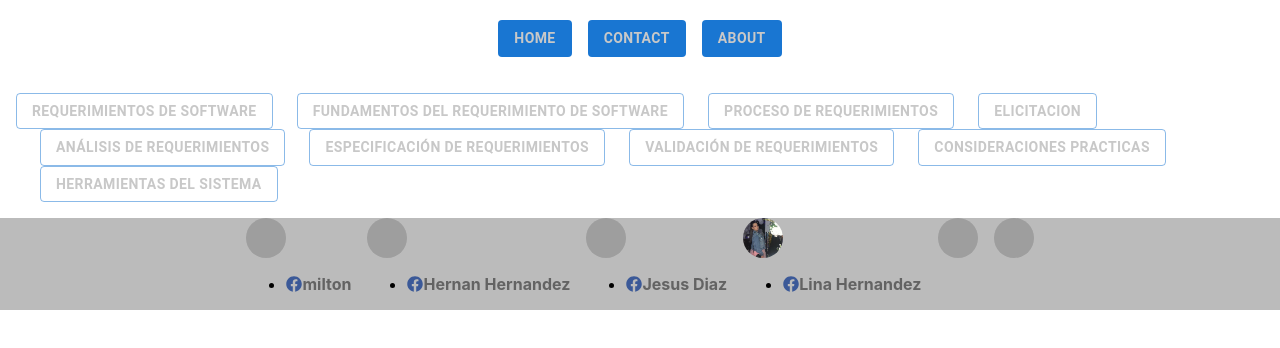
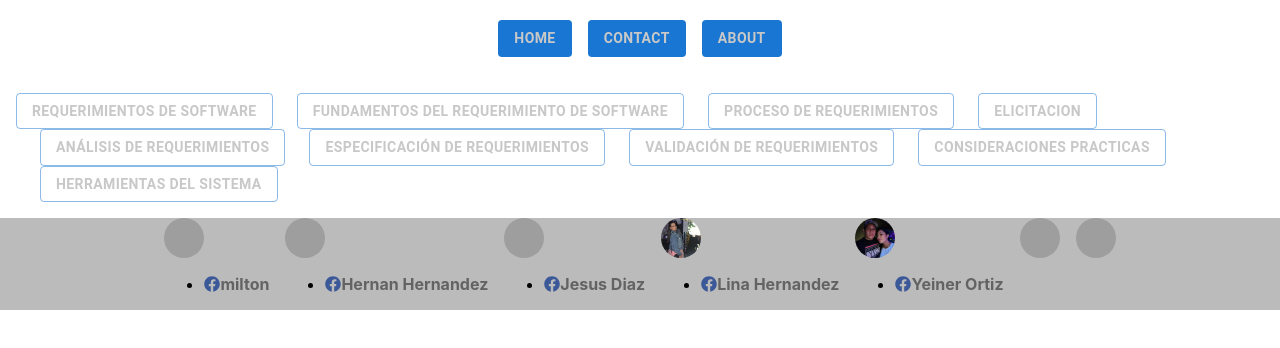
Before and after one commit to MiltonRiscanevo/wikiiberoproyect, a React (Create React App) app: page /requirements_specification in a window 1280 px wide. Both pictures are taken after a click on the button "CONTACT". Shown: the top 348 px of the page. Built offline with nearby package versions, Linux system fonts and the light colour scheme; grey boxes are pictures that could not be loaded.

Commit message:
adicionando informacion relevante perfiles y mas componentes

```diff
--- a/public/index.html
+++ b/public/index.html
@@ -2,14 +2,14 @@
 <html lang="en">
   <head>
     <meta charset="utf-8" />
-    <link rel="icon" href="%PUBLIC_URL%/favicon.ico" />
+    <link rel="icon" href="%PUBLIC_URL%/developer_folder-20798.ico" />
     <meta name="viewport" content="width=device-width, initial-scale=1" />
     <meta name="theme-color" content="#000000" />
     <meta
       name="description"
       content="Web site created using create-react-app"
     />
-    <link rel="apple-touch-icon" href="%PUBLIC_URL%/logo192.png" />
+    <link rel="apple-touch-icon" href="%PUBLIC_URL%/developer_folder-20798.ico" />
     <!--
       manifest.json provides metadata used when your web app is installed on a
       user's mobile device or desktop. See https://developers.google.com/web/fundamentals/web-app-manifest/
@@ -24,7 +24,7 @@
       work correctly both with client-side routing and a non-root public URL.
       Learn how to configure a non-root public URL by running `npm run build`.
     -->
-    <title>React App</title>
+    <title>WikiIbero</title>
   </head>
   <body>
     <noscript>You need to enable JavaScript to run this app.</noscript>
--- a/src/components/Contact.jsx
+++ b/src/components/Contact.jsx
@@ -4,6 +4,7 @@ import Stack from '@mui/material/Stack';
 import {FontAwesomeIcon} from "@fortawesome/react-fontawesome"
 import {faFacebook} from "@fortawesome/free-brands-svg-icons"
 import LinaHernandez from "./images/LinaHernandez.jpeg"
+import YeinerOrtiz from "./images/pp.jpg"
 
 const Contact = () => {
     return (
@@ -48,6 +49,15 @@ const Contact = () => {
                    </li>
                </ul>
                </div>
+               <div>
+               <Avatar alt="Yeiner Ortiz" src={YeinerOrtiz} />
+               <ul className="socialnet">
+                   <li className="socialnet">
+                       <FontAwesomeIcon icon={faFacebook} className="colornet"/>
+                       <a href="https://www.facebook.com/media/set/?set=a.106595426625836&type=3" className="socialnet socialcolor">Yeiner Ortiz</a>
+                   </li>
+               </ul>
+               </div>
 
                <Avatar alt="Travis Howard" src="/static/images/avatar/2.jpg" />
                <Avatar alt="Cindy Baker" src="/static/images/avatar/3.jpg" />
--- /dev/null
+++ b/src/components/datarequirements/AnalisisDeRequerimientos.jsx
@@ -0,0 +1,11 @@
+import React from 'react'
+
+const AnalisisDeRequerimientos = () => {
+    return (
+        <div>
+            esto es el analisis
+        </div>
+    )
+}
+
+export default AnalisisDeRequerimientos
--- /dev/null
+++ b/src/components/datarequirements/ValidacionDeRequerimientos.jsx
@@ -0,0 +1,11 @@
+import React from 'react'
+
+const ValidacionDeRequerimientos = () => {
+    return (
+        <div>
+            desde validacion
+        </div>
+    )
+}
+
+export default ValidacionDeRequerimientos
--- a/src/routes/RoutesNav.jsx
+++ b/src/routes/RoutesNav.jsx
@@ -7,6 +7,8 @@ import RequerimientosDeSoftware from '../components/datarequirements/Requerimien
 import FundamentosDelRequerimientoDeSoftware from '../components/datarequirements/FundamentosDelRequerimientoDeSoftware';
 import ProcesoDeRequerimientos from '../components/datarequirements/ProcesoDeRequerimientos';
 import Elicitacion from '../components/datarequirements/Elicitacion';
+import AnalisisDeRequerimientos from '../components/datarequirements/AnalisisDeRequerimientos';
+import ValidacionDeRequerimientos from '../components/datarequirements/ValidacionDeRequerimientos'
 
 const RoutesNav = () => {
     return (
@@ -14,8 +16,8 @@ const RoutesNav = () => {
         <Routes>
             <Route path="/software_requirements_tools" element= {<Elicitacion/>}/>
             <Route path="/practical_consideration" element= {<Elicitacion/>}/>
-            <Route path="/requirements_validation" element= {<Elicitacion/>}/>
-            <Route path="/requirements_specification" element= {<Elicitacion/>}/>
+            <Route path="/requirements_validation" element= {<ValidacionDeRequerimientos/>}/>
+            <Route path="/requirements_specification" element= {<AnalisisDeRequerimientos/>}/>
             <Route path="/requirements_analysis" element= {<Elicitacion/>}/>
             <Route path="/elicitation" element= {<Elicitacion/>}/>
             <Route path="/software_requirements_process" element= {<ProcesoDeRequerimientos/>}/>
```
Also changed, not shown: public/manifest.json, src/components/images/pp.jpg (added), 1 other file (tests, documents, lock files or other folders).
